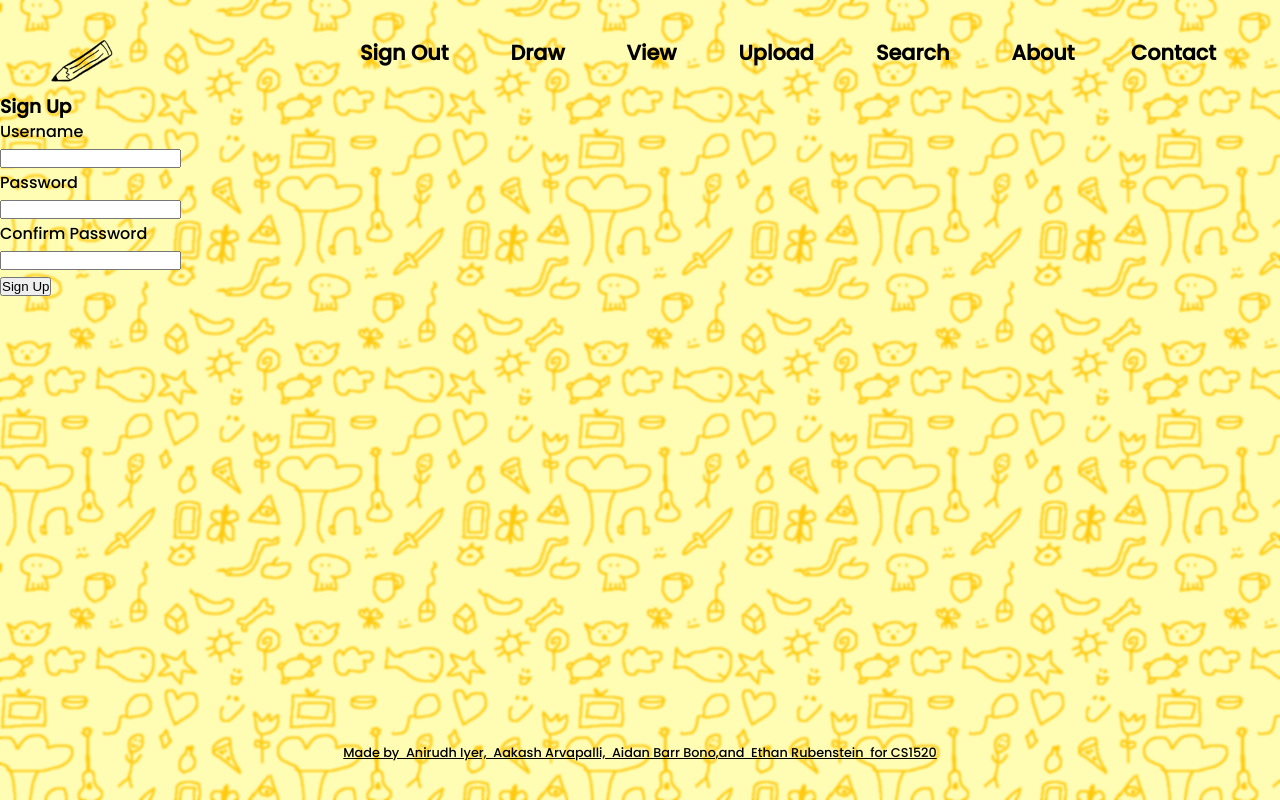
After one commit to anirudhi89/Sketched, a Flask app: page /signup in a window 1280 px wide. The commit adds this page. Run offline with Flask 2, Linux system fonts and the light colour scheme; the visitor is signed in with stand-in values (Sample User, id 1).

Commit message:
Added basic user authentication

```diff
--- a/main.py
+++ b/main.py
@@ -1,20 +1,27 @@
+import hashlib
 import flask
 from flask import request
-# from google.cloud import datastore
+from google.cloud import datastore
 
 app = flask.Flask(__name__)
+app.secret_key = b'lkasdfuipou981193ornlsaf9a0fs'
 
 #Constants:
 
 #Datastore Constants:
 ENTITY_TYPE = 'StickyNote'
+USERS_TYPE = "Users"
 
+
+@app.context_processor
+def inject_user():
+    return { "user": flask.session["user"] }
 
 @app.route('/')
 @app.route('/index.html')
 @app.route('/index')
 def root():
-    return flask.render_template("index.html", page_title='Sketched | Home')
+    return flask.render_template("index.html")
 
 @app.route('/upload/confirm', methods = ["POST"])
 def upload_confirmation():
@@ -29,6 +36,7 @@ def upload_confirmation():
 
 @app.route('/p/<requested_page>')
 def templater(requested_page):
+    print(flask.session["user"])
     return flask.render_template(requested_page)
 
 @app.route('/submit/confirm', methods=['POST'])
@@ -50,21 +58,83 @@ def submit_confirm():
 def submit_confirmation(message):
     return flask.render_template("confirm.html", value = message)
 
+@app.route("/register", methods=["POST"])
+def register():
+    username = flask.request.form["username"]
+    password1 = flask.request.form["password"]
+    password2 = flask.request.form["confirmpassword"]
+    errors = []
+    if password1 != password2:
+        errors.append("Passwords do not match!")
+
+    client = get_client()
+    key = client.key(USERS_TYPE, username)
+    if client.get(key) is not None:
+        errors.append("Already registered!")
+
+    if errors:
+        return flask.render_template("signup.html", errors=errors)
+
+    entity = datastore.Entity(key=key)
+    entity["username"] = username
+    entity["password"] = hash_password(password1)
+    client.put(entity)
+
+    flask.session["user"] = username
+
+    return flask.redirect("index.html")
+
+@app.route("/login", methods=["POST"])
+def login():
+    username = flask.request.form["username"]
+    password = flask.request.form["password"]
+
+    client = get_client()
+    key = client.key(USERS_TYPE, username)
+    entity = client.get(key)
+    if entity is None:
+        error = "There is no account registered with this username!"
+    elif hash_password(password) != entity["password"]:
+        error = "Incorrect password!"
+    else:
+        error = None
+
+    if error is not None:
+        return flask.render_template("signin.html", error=error)
+
+    flask.session["user"] = username
+
+    return flask.redirect("index.html")
+
+@app.route("/signup")
+def signup():
+    return flask.render_template("signup.html")
+
+@app.route("/signin")
+def signin():
+    return flask.render_template("signin.html")
+
+@app.route("/signout")
+def signout():
+    flask.session["user"] = None
+    return flask.render_template("signout.html")
+
 # @app.route('/get/sketches')
 # def get_sketches():
 #     request_json = request.get_json(force=True)
 #     url = request_json.get("id")
 
-
-# if __name__ == '__main__':
-#     app.debug = True
-#     app.run()
-    #JUST FOR DEBUGGING
+if __name__ == '__main__':
+    app.run(host='127.0.0.1', port=8080, debug=True)
 
 
 
 
 #Helper Methods
+
+def hash_password(p):
+    return hashlib.sha256(p.encode()).hexdigest()
+
 
 def get_client():
     return datastore.Client()
--- a/requirements.txt
+++ b/requirements.txt
@@ -1 +1,2 @@
 Flask==2.1.0
+google-cloud-datastore
--- a/templates/_base.html
+++ b/templates/_base.html
@@ -28,6 +28,12 @@
                 <li><a href="/p/upload.html"><b>Upload</b></a></li>
                 <li><a href="/p/sketches.html"><b>View</b></a></li>
                 <li><a href="/p/draw.html"><b>Draw</b></a></li>
+                {% if user is none %}
+                <li><a href="/signup"><b>Sign Up</b></a></li>
+                <li><a href="/signin"><b>Sign In</b></a></li>
+                {% else %}
+                <li><a href="/signout"><b>Sign Out</b></a></li>
+                {% endif %}
                 <li><a href="mailto:ethan.rubenstein@pitt.edu;anirudhiyer@pitt.edu;acb198@pitt.edu;aaa240@pitt.edu" id="contact"><b>Contact</b></a></li>
             </ul>
         </nav>
@@ -44,6 +50,12 @@
                     <li><a href="/p/upload.html"><b>&nbspUpload&nbsp</b></a></li>
                     <li><a href="/p/sketches.html"><b>&nbspView&nbsp</b></a></li>
                     <li><a href="/p/draw.html"><b>&nbspDraw&nbsp</b></a></li>
+                    {% if user is none %}
+                    <li><a href="/signup"><b>&nbspSign Up&nbsp</b></a></li>
+                    <li><a href="/signin"><b>&nbspSign In&nbsp</b></a></li>
+                    {% else %}
+                    <li><a href="/signout"><b>&nbspSign Out&nbsp</b></a></li>
+                    {% endif %}
             </div>
         </nav>
     </div>
--- /dev/null
+++ b/templates/signout.html
@@ -0,0 +1,6 @@
+{% extends '_base.html' %}
+{% block title %}Sketched | Sign Out {% endblock %}
+{% block content %}
+<p>Successfully signed out!</p>
+<p><a href="/signin">Click here to sign back in</a> or <a href="/signup"> here to create a new account</a>.</p>
+{% endblock %}
--- /dev/null
+++ b/templates/signup.html
@@ -0,0 +1,19 @@
+{% extends '_base.html' %}
+{% block title %}Sketched | Sign Up {% endblock %}
+{% block content %}
+<h3>Sign Up</h3>
+{% for error in errors %}
+    <p>{{ error }}</p>
+{% endfor %}
+<form method="post" action="/register">
+    <p>Username</p>
+    <input type="text" name="username">
+    <p>Password</p>
+    <input type="password" name="password">
+    <p>Confirm Password</p>
+    <input type="password" name="confirmpassword">
+    <p></p>
+    <input type="submit" value="Sign Up">
+</form>
+
+{% endblock %}
```
Also changed, not shown: templates/signin.html (added, +16 -0 lines), 1 other file.
